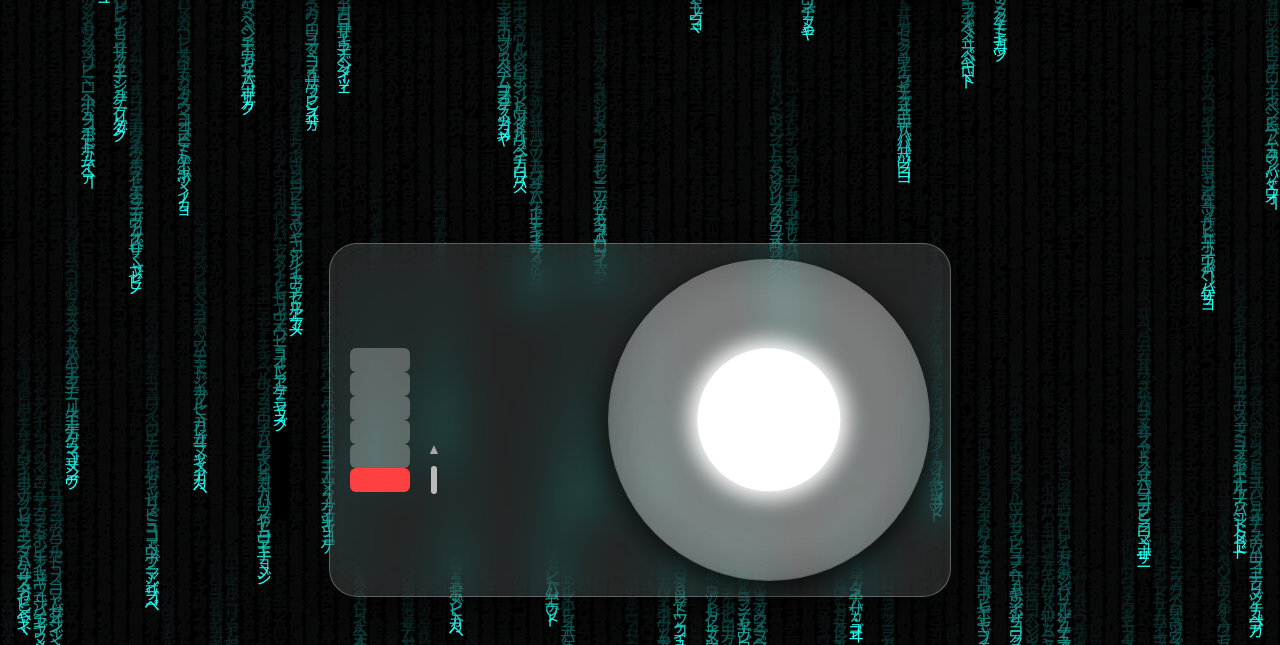
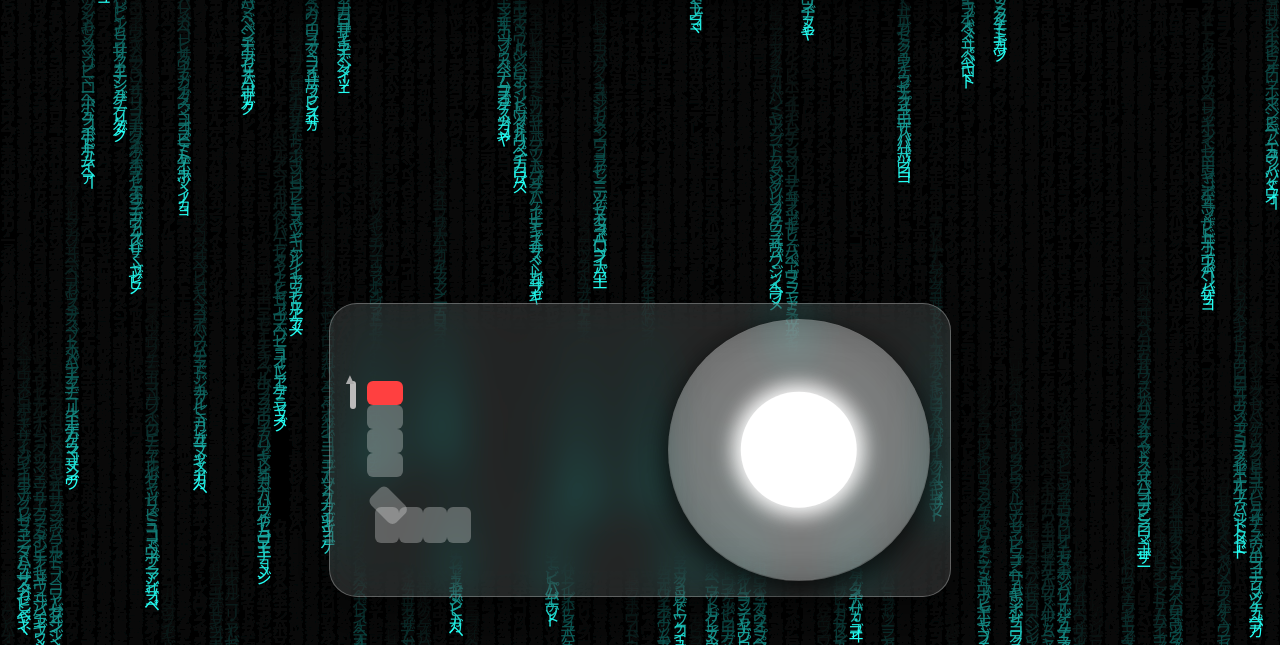
Before and after one commit to ProfessorEngineergit/SURGE-WebControl, a plain HTML site: page index.html in a window 1280 px wide. Shown: the part 155-800 px from the top of the page. Drawn offline with Linux system fonts and the light colour scheme; a web font is replaced by a local one.

Commit message:
Update index.html

```diff
--- a/index.html
+++ b/index.html
@@ -2,11 +2,11 @@
 <html lang="de">
   <head>
     <meta charset="UTF-8" />
-    <meta name="viewport" content="width=device-width, initial-scale=1.0" />
-    <title>SURGE‑WebControl</title>
+    <meta name="viewport" content="width=device-width, initial-scale=1.0"/>
+    <title>SURGE-WebControl</title>
 
     <!-- Nasalization Font -->
-    <link href="https://fonts.cdnfonts.com/css/nasalization" rel="stylesheet" />
+    <link href="https://fonts.cdnfonts.com/css/nasalization" rel="stylesheet"/>
     <style>
       @font-face {
         font-family: "Nasalization";
@@ -17,7 +17,9 @@
     </style>
 
     <!-- Icons -->
-    <link rel="stylesheet" href="https://cdnjs.cloudflare.com/ajax/libs/font-awesome/6.5.0/css/all.min.css" integrity="sha512-bugHuflTqEZZ2uRiKqdF6RxQ9WG/jc2LGJtIDiCGk4BmSL7xIuiKdVhK1hO6Jp5ablZGjDVqdDriLetr7vV0Lg==" crossorigin="anonymous" referrerpolicy="no-referrer" />
+    <link rel="stylesheet" href="https://cdnjs.cloudflare.com/ajax/libs/font-awesome/6.5.0/css/all.min.css"
+          integrity="sha512-bugHuflTqEZZ2uRiKqdF6RxQ9WG/jc2LGJtIDiCGk4BmSL7xIuiKdVhK1hO6Jp5ablZGjDVqdDriLetr7vV0Lg=="
+          crossorigin="anonymous" referrerpolicy="no-referrer" />
 
     <style>
       :root {
@@ -27,289 +29,347 @@
         --speed-red : #ff4040;
       }
 
-      html,body{margin:0;height:100%;background:#000;color:#fff;font-family:"Nasalization",sans-serif;overflow:hidden;-webkit-font-smoothing:antialiased}
-      .glow{color:#fff;text-shadow:0 0 8px var(--glow),0 0 20px var(--glow)}
-      #matrixCanvas{position:fixed;inset:0;width:100%;height:100%;pointer-events:none;z-index:0}
-      .glass{backdrop-filter:blur(22px)saturate(180%);-webkit-backdrop-filter:blur(22px)saturate(180%);background:rgba(255,255,255,.12);border:1px solid rgba(255,255,255,.28);border-radius:28px;box-shadow:0 8px 28px rgba(0,0,0,.45)}
-      #top-window{position:fixed;top:8vh;left:50%;transform:translateX(-50%);width:clamp(240px,70%,680px);padding:18px 32px;text-align:center;z-index:10}
-      #top-window h1{margin:0;font-size:clamp(1.4rem,4vw,2.8rem)}
-      #controls-window{position:fixed;bottom:6vh;left:50%;transform:translateX(-50%);width:clamp(340px, 88%, 580px);padding:15px 20px;display:flex;justify-content:space-between;align-items:center;gap:clamp(15px, 3vw, 30px);z-index:10}
-
-      .joystick-ring{
+      html, body {
+        margin:0;
+        height:100%;
+        background:#000;
+        color:#fff;
+        font-family:"Nasalization",sans-serif;
+        overflow:hidden;
+        -webkit-font-smoothing:antialiased;
+      }
+      .glow {
+        color:#fff;
+        text-shadow:0 0 8px var(--glow),0 0 20px var(--glow);
+      }
+      #matrixCanvas {
+        position:fixed;
+        inset:0;
+        width:100%;
+        height:100%;
+        pointer-events:none;
+        z-index:0;
+      }
+      .glass {
+        backdrop-filter:blur(22px)saturate(180%);
+        -webkit-backdrop-filter:blur(22px)saturate(180%);
+        background:rgba(255,255,255,.12);
+        border:1px solid rgba(255,255,255,.28);
+        border-radius:28px;
+        box-shadow:0 8px 28px rgba(0,0,0,.45);
+      }
+      #top-window {
+        position:fixed;
+        top:8vh;
+        left:50%;
+        transform:translateX(-50%);
+        width:clamp(240px,70%,680px);
+        padding:18px 32px;
+        text-align:center;
+        z-index:10;
+      }
+      #top-window h1 {
+        margin:0;
+        font-size:clamp(1.4rem,4vw,2.8rem);
+      }
+      #controls-window {
+        position:fixed;
+        bottom:6vh;
+        left:50%;
+        transform:translateX(-50%);
+        width:clamp(340px,88%,580px);
+        padding:15px 20px;
+        display:flex;
+        justify-content:space-between;
+        align-items:center;
+        gap:clamp(15px,3vw,30px);
+        z-index:10;
+      }
+      .joystick-ring {
         position:relative;
-        flex:0 0 clamp(220px,40vw,320px);
+        flex:0 0 clamp(180px,32vw,260px);
         aspect-ratio:1;
         border-radius:50%;
         display:flex;
         align-items:center;
-        justify-content:center
+        justify-content:center;
       }
-      .joystick-ring::before{content:"";position:absolute;inset:0;border-radius:50%;background:inherit;backdrop-filter:inherit;-webkit-backdrop-filter:inherit;box-shadow:0 8px 28px rgba(0,0,0,.45)}
-      .joystick{position:relative;width:64%;aspect-ratio:1;border-radius:50%;touch-action:none;}
-      .stick{--size:70%;width:var(--size);height:var(--size);background:var(--glow);border-radius:50%;position:absolute;top:50%;left:50%;transform:translate(-50%,-50%);touch-action:none;box-shadow:0 0 20px 8px var(--glow);transition:transform .05s linear}
-
-      #speedbar{
+      .joystick-ring::before {
+        content:"";
+        position:absolute;
+        inset:0;
+        border-radius:50%;
+        background:inherit;
+        backdrop-filter:inherit;
+        -webkit-backdrop-filter:inherit;
+        box-shadow:0 8px 28px rgba(0,0,0,.45);
+      }
+      .joystick {
         position:relative;
-        display:inline-block;
+        width:64%;
+        aspect-ratio:1;
+        border-radius:50%;
+        touch-action:none;
       }
-      .speed-block{
-        border-radius:6px;background:var(--speed-gray);transition:background .15s;
-        transform-origin: bottom left;
+      .stick {
+        --size:70%;
+        width:var(--size);
+        height:var(--size);
+        background:var(--glow);
+        border-radius:50%;
+        position:absolute;
+        top:50%;
+        left:50%;
+        transform:translate(-50%,-50%);
+        touch-action:none;
+        box-shadow:0 0 20px 8px var(--glow);
+        transition:transform .05s linear;
       }
-      .speed-block.active{background:var(--speed-red)}
-      #speed-thumb{position:absolute;width:6px;height:28px;background:#bbb;border-radius:3px;transition:transform .15s;transform-origin: center center;}
-      #drag-arrow{position:absolute;font-size:14px;color:#aaa;animation:bounce 1.2s infinite ease-in-out;transform-origin:center bottom;}
-      @keyframes bounce{0%,100%{transform:translate(-50%, -50%) translateY(0) scaleY(1)}50%{transform:translate(-50%, -50%) translateY(-8px) scaleY(1.3)}}
+      #speedbar {
+        position:relative;
+      }
+      .speed-block {
+        width:36px;
+        height:24px;
+        border-radius:6px;
+        background:var(--speed-gray);
+        transition:background .15s;
+        transform-origin:bottom left;
+      }
+      .speed-block.active {
+        background:var(--speed-red);
+      }
+      #speed-thumb {
+        position:absolute;
+        width:6px;
+        height:28px;
+        background:#bbb;
+        border-radius:3px;
+        transition:transform .15s;
+        transform-origin:center center;
+      }
+      #drag-arrow {
+        position:absolute;
+        font-size:14px;
+        color:#aaa;
+        animation:bounce 1.2s infinite ease-in-out;
+        transform-origin:center bottom;
+      }
+      @keyframes bounce {
+        0%,100% { transform:translate(-50%,-50%) translateY(0) scaleY(1) }
+        50%    { transform:translate(-50%,-50%) translateY(-8px) scaleY(1.3) }
+      }
     </style>
   </head>
   <body>
     <canvas id="matrixCanvas"></canvas>
-    <div id="top-window" class="glass"><h1 class="glow">SURGE‑WebControl</h1></div>
+    <div id="top-window" class="glass"><h1 class="glow">SURGE-WebControl</h1></div>
     <div id="controls-window" class="glass">
       <div id="speedbar"></div>
       <div class="joystick-ring glass">
-        <div class="joystick" id="right-joystick"><div class="stick" id="right-stick"></div></div>
+        <div class="joystick" id="right-joystick">
+          <div class="stick" id="right-stick"></div>
+        </div>
       </div>
     </div>
 
     <script>
-      document.addEventListener('DOMContentLoaded',()=>{
+      document.addEventListener('DOMContentLoaded', () => {
+        // --- Hilfsfunktion für Haptik ---
+        function triggerHapticFeedback(pattern = 30) {
+          if (navigator.vibrate) {
+            navigator.vibrate(pattern);
+          }
+        }
+
         const speedBar = document.getElementById('speedbar');
         const thumb    = document.createElement('div'); thumb.id='speed-thumb'; speedBar.appendChild(thumb);
         const arrow    = document.createElement('div'); arrow.id='drag-arrow'; arrow.textContent='▲'; speedBar.appendChild(arrow);
-
-        const blocks=[];
-
-        const baseNumVerticalBlocks = 12;
-        const secondarySize = 24;
-
-        const numVerticalBlocks = Math.floor(baseNumVerticalBlocks / 2);
-        const size = secondarySize * 2.5;
-        const numHorizontalBlocks = 0;
-
+        const blocks = [];
+        const size = 36, secondarySize = 24, numVerticalBlocks = 4, numHorizontalBlocks = 4;
+        const rad45 = Math.PI/4, cos45 = Math.cos(rad45), sin45 = Math.sin(rad45);
         const allBlockData = [];
 
-        const verticalBlocksX_local = 0;
-        let currentVerticalY_cssBottom = 0;
-
-        for (let i = 0; i < numVerticalBlocks; i++) {
-            allBlockData.push({
-                x: verticalBlocksX_local,
-                y: currentVerticalY_cssBottom,
-                rot: 0,
-                w: size,
-                h: secondarySize
-            });
-            currentVerticalY_cssBottom += secondarySize;
+        // 1. Vertikale Blöcke
+        let curX=0, curY=0;
+        for(let i=0;i<numVerticalBlocks;i++){
+          allBlockData.push({x:curX,y:curY,rot:0,w:size,h:secondarySize});
+          curY+=secondarySize;
+        }
+        // 2. Diagonal
+        allBlockData.push({x:curX,y:curY,rot:45,w:size,h:secondarySize});
+        const diagX = curX + size*cos45 - secondarySize*sin45;
+        const diagY = curY + size*sin45 + secondarySize*cos45;
+        // 3. Horizontal
+        for(let i=0;i<numHorizontalBlocks;i++){
+          allBlockData.push({x:diagX + i*secondarySize, y:diagY - size, rot:90, w:size, h:secondarySize});
         }
 
-        let minOverallX = Infinity, minOverallY = Infinity;
-        let maxOverallX = -Infinity, maxOverallY = -Infinity;
-
-        if (allBlockData.length > 0) {
-            allBlockData.forEach(data => {
-                const { x, y, rot, w, h } = data;
-                const rad = rot * Math.PI / 180;
-                const cosR = Math.cos(rad);
-                const sinR = Math.sin(rad);
-                const points = [
-                    { xp: x, yp: y },
-                    { xp: x + w * cosR, yp: y + w * sinR },
-                    { xp: x - h * sinR, yp: y + h * cosR },
-                    { xp: x + w * cosR - h * sinR, yp: y + w * sinR + h * cosR }
-                ];
-                points.forEach(p => {
-                    minOverallX = Math.min(minOverallX, p.xp);
-                    minOverallY = Math.min(minOverallY, p.yp);
-                    maxOverallX = Math.max(maxOverallX, p.xp);
-                    maxOverallY = Math.max(maxOverallY, p.yp);
+        // Bounding-Box
+        let minX=Infinity, minY=Infinity, maxX=-Infinity, maxY=-Infinity;
+        allBlockData.forEach(d=>{
+          const rad = d.rot*Math.PI/180, c=Math.cos(rad), s=Math.sin(rad);
+          [[0,0],[d.w,0],[0,d.h],[d.w,d.h]].forEach(([px,py])=>{
+            const xp = d.x + px*c - py*s, yp = d.y + px*s + py*c;
+            minX=Math.min(minX,xp); minY=Math.min(minY,yp);
+            maxX=Math.max(maxX,xp); maxY=Math.max(maxY,yp);
           });
         });
-        } else {
-            minOverallX = 0; minOverallY = 0; maxOverallX = 0; maxOverallY = 0;
-        }
+        if(!allBlockData.length) minX=minY=maxX=maxY=0;
+        const offX = -minX, offY = -minY;
 
-        const finalOffsetX = -minOverallX;
-        const finalOffsetY = -minOverallY;
-
-        allBlockData.forEach(data => {
+        // DOM-Erstellung
+        allBlockData.forEach(d=>{
           const b = document.createElement('div');
-            b.className = 'speed-block';
-            b.style.position = 'absolute';
-            b.style.left = (data.x + finalOffsetX) + 'px';
-            b.style.bottom = (data.y + finalOffsetY) + 'px';
-            b.style.width = data.w + 'px';
-            b.style.height = data.h + 'px';
-            b.style.transform = `rotate(${data.rot}deg)`;
-            b.dataset.rotation = data.rot;
+          b.className='speed-block';
+          b.style.position='absolute';
+          b.style.left= (d.x+offX)+'px';
+          b.style.top = (d.y+offY)+'px';
+          b.style.transform=`rotate(${d.rot}deg)`;
+          b.dataset.rot=d.rot;
+          b.style.width=d.w+'px'; b.style.height=d.h+'px';
           speedBar.appendChild(b);
           blocks.push(b);
         });
+        speedBar.style.width  = (maxX-minX)+'px';
+        speedBar.style.height = (maxY-minY)+'px';
 
-        if (allBlockData.length > 0) {
-            speedBar.style.width = (maxOverallX - minOverallX) + 'px';
-            speedBar.style.height = (maxOverallY - minOverallY) + 'px';
-        } else {
-            speedBar.style.width = '0px';
-            speedBar.style.height = '0px';
+        // --- SNAP / DRAG LOGIC ---
+        function centers() {
+          return blocks.map(b=>{
+            const r=b.getBoundingClientRect();
+            return {x:r.left+r.width/2,y:r.top+r.height/2};
+          });
         }
-
-        function triggerHapticFeedback(pattern = 50) {
-            console.log("Attempting to trigger haptic feedback with pattern:", pattern);
-            if ('vibrate' in navigator) {
-                console.log("navigator.vibrate IS available.");
-                try {
-                    const success = navigator.vibrate(pattern);
-                    if (success) {
-                        console.log("Vibration command sent successfully (or promise pending).");
-                    } else {
-                        console.log("Vibration command sent (navigator.vibrate returned falsy, e.g., undefined).");
+        let snapIdx=0, dragging=false;
+        function snap(i){
+          if(i<0||i>=blocks.length)return;
+          const old=snapIdx; snapIdx=i;
+          blocks.forEach((b,j)=>b.classList.toggle('active', j<=i));
+          if(old!==snapIdx) triggerHapticFeedback();
+          // (Berechnung Thumb/Arrow hier unverändert ...)
+          // ... Thumb/Arrow Positionierung ...
         }
-                } catch (e) {
-                    console.error("Vibration FAILED with error:", e);
+        function closest(x,y){
+          let best=Infinity, idx=0;
+          centers().forEach((c,i)=>{
+            const d=(c.x-x)**2+(c.y-y)**2;
+            if(d<best){ best=d; idx=i; }
+          });
+          return idx;
         }
-            } else {
-                console.warn("navigator.vibrate IS NOT available on this browser/device.");
+        function startDrag(e){
+          if(!blocks.length) return;
+          triggerHapticFeedback(50);
+          dragging=true; arrow.style.display='none';
+          moveDrag(e); e.preventDefault();
         }
-        }
-
-        function blockCenters(){return blocks.map(b=>{const r=b.getBoundingClientRect();return{x:r.left+r.width/2,y:r.top+r.height/2}});}
-        let snapIndex=0,drag=false;
-        function snap(i){
-          if (i < 0 || i >= blocks.length) return;
-
-          const oldSnapIndex = snapIndex;
-          snapIndex=i;
-
-          blocks.forEach((b,idx)=>b.classList.toggle('active',idx<=i));
-
-          if (oldSnapIndex !== snapIndex) {
-              console.log("Snap index changed, calling haptic feedback for snap.");
-              triggerHapticFeedback(30);
-          }
-
-          const currentBlock = blocks[i];
-          const blockRect = currentBlock.getBoundingClientRect();
-          const speedBarRect = speedBar.getBoundingClientRect();
-          const blockRotation = parseFloat(currentBlock.dataset.rotation) || 0;
-          const thumbActualHeight = thumb.offsetHeight;
-          const spacing = 10;
-          let thumbTargetX, thumbTargetY; let thumbAngle = blockRotation;
-
-          if (blockRotation === 0) {
-            thumbTargetX = (blockRect.right - speedBarRect.left) + spacing + (thumbActualHeight / 2);
-            thumbTargetY = (blockRect.top - speedBarRect.top) + blockRect.height / 2;
-            thumbAngle = 0;
-          }
-
-          thumb.style.transform = `translate(calc(${thumbTargetX}px - 50%), calc(${thumbTargetY}px - 50%)) rotate(${thumbAngle}deg)`;
-
-          let arrowX = thumbTargetX;
-          let arrowY = thumbTargetY;
-          const arrowSpacing = 15;
-
-          if (blockRotation === 0) {
-             arrowX = thumbTargetX;
-             arrowY = thumbTargetY - (thumb.offsetHeight / 2) - arrowSpacing;
-          }
-          arrow.style.left = `${arrowX}px`;
-          arrow.style.top = `${arrowY}px`;
-        }
-
-        function closest(x,y){if(blocks.length===0) return -1; const cs=blockCenters();let m=1e9,idx=0;cs.forEach((c,i)=>{const d=(c.x-x)**2+(c.y-y)**2;if(d<m){m=d;idx=i}});return idx;}
-
-        function startDrag(e) {
-            if(blocks.length===0) return;
-            console.log("Drag started on speedbar/thumb, calling haptic feedback.");
-            triggerHapticFeedback(50);
-            drag=true;
-            arrow.style.display='none';
-            moveDrag(e);
-            e.preventDefault();
-        }
-        function endDrag() {
-            if(blocks.length===0) return;
-            drag=false;
-            arrow.style.display='block';
-        }
-        function moveDrag(e) {
-            if(!drag || blocks.length===0)return;
+        function endDrag(){ dragging=false; arrow.style.display='block'; }
+        function moveDrag(e){
+          if(!dragging) return;
           const t=e.touches?e.touches[0]:e;
-            const i=closest(t.clientX,t.clientY);
-            if(i!==snapIndex && i !== -1)snap(i);
+          const i=closest(t.clientX, t.clientY);
+          if(i!==snapIdx) snap(i);
           e.preventDefault();
         }
 
-        thumb.addEventListener('mousedown',startDrag);
-        speedBar.addEventListener('mousedown',startDrag);
-        window.addEventListener('mousemove',moveDrag);
-        window.addEventListener('mouseup',endDrag);
-        thumb.addEventListener('touchstart',startDrag,{passive:false});
-        speedBar.addEventListener('touchstart',startDrag,{passive:false});
-        window.addEventListener('touchmove',moveDrag,{passive:false});
-        window.addEventListener('touchend',endDrag);
+        thumb.addEventListener('mousedown', startDrag);
+        speedBar.addEventListener('mousedown', startDrag);
+        window.addEventListener('mousemove', moveDrag);
+        window.addEventListener('mouseup', endDrag);
+        thumb.addEventListener('touchstart', startDrag,{passive:false});
+        speedBar.addEventListener('touchstart', startDrag,{passive:false});
+        window.addEventListener('touchmove', moveDrag,{passive:false});
+        window.addEventListener('touchend', endDrag);
 
-        if (blocks.length > 0) snap(0); else { thumb.style.display = 'none'; arrow.style.display = 'none'; }
+        if(blocks.length) snap(0); else thumb.style.display=arrow.style.display='none';
 
-        /* === JOYSTICK === */
-        const joy = document.getElementById('right-joystick');
-        const stick = document.getElementById('right-stick');
-        const JOYSTICK_BOUNDARY_FACTOR = 1.05;
-        let act = null;
+        // --- JOYSTICK (mit Haptik) ---
+        const joy=document.getElementById('right-joystick'),
+              stick=document.getElementById('right-stick');
+        let active=null;
+        function center(){
+          const r=joy.getBoundingClientRect();
+          return { x:r.left+r.width/2, y:r.top+r.height/2, max:(r.width/2)*0.68 };
+        }
+        function moveJoy(x,y){
+          const c=center(), dx=x-c.x, dy=y-c.y;
+          const dist=Math.min(Math.hypot(dx,dy),c.max), a=Math.atan2(dy,dx);
+          stick.style.transform=`translate(calc(-50%+${dist*Math.cos(a)}px),calc(-50%+${dist*Math.sin(a)}px))`;
+        }
 
-        const ctr = () => {
-            const joyRect = joy.getBoundingClientRect();
-            const ringElement = document.querySelector('.joystick-ring');
+        joy.addEventListener('touchstart', e=>{
+          triggerHapticFeedback(50);
+          e.preventDefault();
+          for(const t of e.changedTouches){
+            if(active===null){ active=t.identifier; moveJoy(t.clientX,t.clientY); }
+          }
+        }, {passive:false});
+        window.addEventListener('touchmove', e=>{
+          if(active!==null){
+            for(const t of e.touches){
+              if(t.identifier===active){
+                moveJoy(t.clientX,t.clientY);
+                e.preventDefault();
+              }
+            }
+          }
+        }, {passive:false});
+        window.addEventListener('touchend', e=>{
+          for(const t of e.changedTouches){
+            if(t.identifier===active){
+              active=null;
+              stick.style.transform='translate(-50%,-50%)';
+            }
+          }
+        });
 
-            if (!ringElement) {
-                console.error("Joystick ring element not found!");
-                return {
-                    x: joyRect.left + joyRect.width / 2,
-                    y: joyRect.top + joyRect.height / 2,
-                    max: (joyRect.width / 2) * 0.68
-                };
-            }
-            const ringRect = ringElement.getBoundingClientRect();
-
-            return {
-                x: joyRect.left + joyRect.width / 2,
-                y: joyRect.top + joyRect.height / 2,
-                max: (ringRect.width / 2) * JOYSTICK_BOUNDARY_FACTOR
-            };
-        };
-
-        const mv = (x, y) => {
-            const c = ctr();
-            let dx = x - c.x;
-            let dy = y - c.y;
-            const dist = Math.min(Math.hypot(dx, dy), c.max);
-            const a = Math.atan2(dy, dx);
-            dx = dist * Math.cos(a);
-            dy = dist * Math.sin(a);
-            stick.style.transform = `translate(calc(-50% + ${dx}px), calc(-50% + ${dy}px))`;
-        };
-
-        joy.addEventListener('touchstart',e=>{
-            e.preventDefault();
-            console.log("Joystick touchstart, calling haptic feedback.");
+        joy.addEventListener('mousedown', e=>{
           triggerHapticFeedback(50);
-            for(const t of e.changedTouches)if(act===null){act=t.identifier;mv(t.clientX,t.clientY);}
-        },{passive:false});
-        window.addEventListener('touchmove',e=>{if(act !== null && e.touches){for(const t of e.touches)if(t.identifier===act){mv(t.clientX,t.clientY); e.preventDefault();}}}, {passive:false});
-        window.addEventListener('touchend',e=>{for(const t of e.changedTouches)if(t.identifier===act){act=null;stick.style.transform='translate(-50%,-50%)';}});
-
-        joy.addEventListener('mousedown',e=>{
-            act='mouse';
-            console.log("Joystick mousedown, calling haptic feedback.");
-            triggerHapticFeedback(50);
-            mv(e.clientX,e.clientY);
+          active='mouse';
+          moveJoy(e.clientX,e.clientY);
           e.preventDefault();
         });
-        window.addEventListener('mousemove',e=>{if(act==='mouse') {mv(e.clientX,e.clientY); e.preventDefault();}});
-        window.addEventListener('mouseup',()=>{if(act==='mouse'){act=null;stick.style.transform='translate(-50%,-50%)';}});
+        window.addEventListener('mousemove', e=>{
+          if(active==='mouse'){
+            moveJoy(e.clientX,e.clientY);
+            e.preventDefault();
+          }
+        });
+        window.addEventListener('mouseup', ()=>{
+          if(active==='mouse'){
+            active=null;
+            stick.style.transform='translate(-50%,-50%)';
+          }
+        });
 
-        /* === DIGITAL RAIN === */
-        const canvas=document.getElementById('matrixCanvas');const ctx=canvas.getContext('2d');const FONT=16,SPEED=0.33,FADE=0.05;let cols,drops;function rainInit(){canvas.width=window.innerWidth;canvas.height=window.innerHeight;cols=Math.floor(canvas.width/FONT);drops=Array.from({length:cols},()=>Math.random()*canvas.height/FONT);}rainInit();(function draw(){ctx.fillStyle=`rgba(0,0,0,${FADE})`;ctx.fillRect(0,0,canvas.width,canvas.height);ctx.fillStyle=getComputedStyle(document.documentElement).getPropertyValue('--matrix');ctx.font=FONT+'px monospace';for(let i=0;i<cols;i++){const ch=String.fromCharCode(0x30A0+Math.random()*96);const x=i*FONT,y=drops[i]*FONT;ctx.fillText(ch,x,y);drops[i]+=SPEED;if(y>canvas.height&&Math.random()>0.975)drops[i]=0;}requestAnimationFrame(draw);})();window.addEventListener('resize',rainInit);
+        // --- DIGITAL RAIN (unverändert) ---
+        const canvas=document.getElementById('matrixCanvas'),
+              ctx=canvas.getContext('2d'),
+              FONT=16,SPEED=0.33,FADE=0.05;
+        let cols,drops;
+        function rainInit(){
+          canvas.width=window.innerWidth; canvas.height=window.innerHeight;
+          cols=Math.floor(canvas.width/FONT);
+          drops=Array.from({length:cols},()=>Math.random()*canvas.height/FONT);
+        }
+        rainInit();
+        (function draw(){
+          ctx.fillStyle=`rgba(0,0,0,${FADE})`;
+          ctx.fillRect(0,0,canvas.width,canvas.height);
+          ctx.fillStyle=getComputedStyle(document.documentElement).getPropertyValue('--matrix');
+          ctx.font=FONT+'px monospace';
+          for(let i=0;i<cols;i++){
+            const ch=String.fromCharCode(0x30A0+Math.random()*96),
+                  x=i*FONT, y=drops[i]*FONT;
+            ctx.fillText(ch,x,y);
+            drops[i]+=SPEED;
+            if(y>canvas.height && Math.random()>0.975) drops[i]=0;
+          }
+          requestAnimationFrame(draw);
+        })();
+        window.addEventListener('resize', rainInit);
+
       });
     </script>
   </body>
```
Lines whose indentation alone changed are shown as unchanged.
